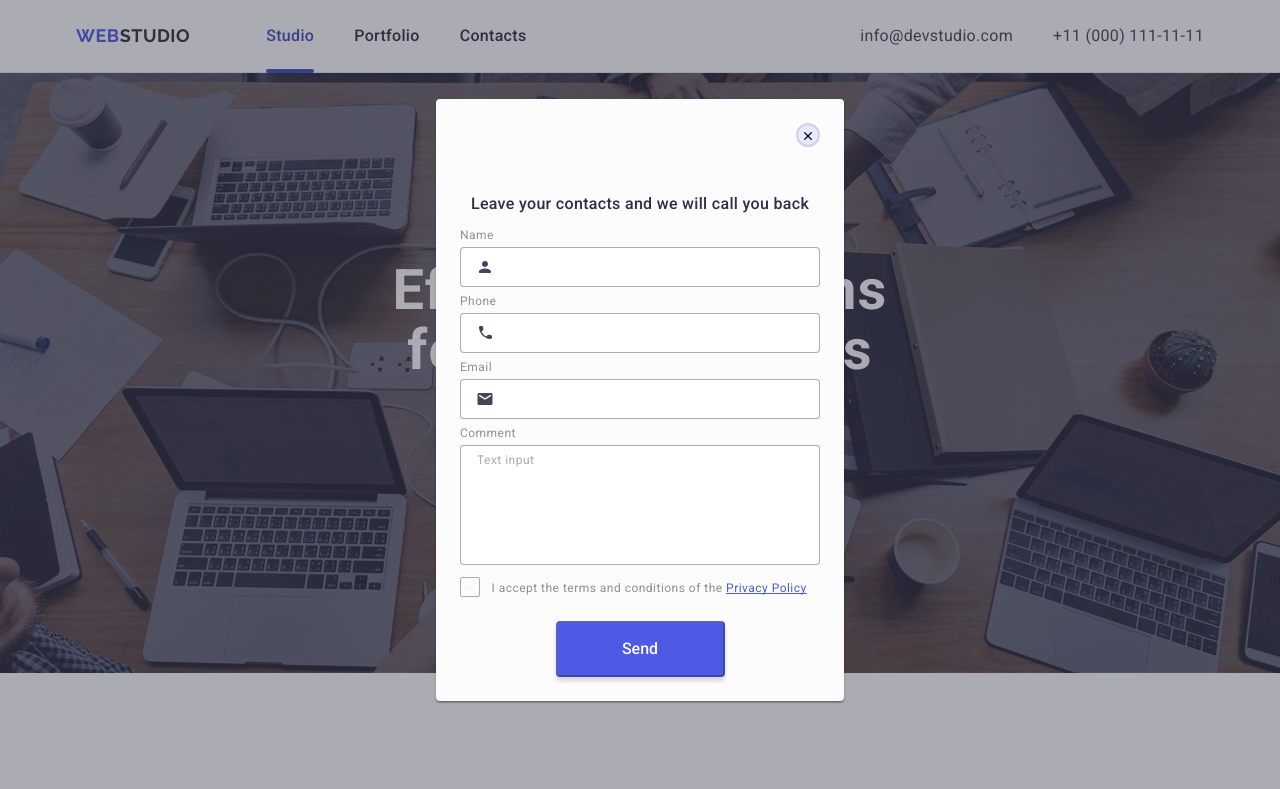
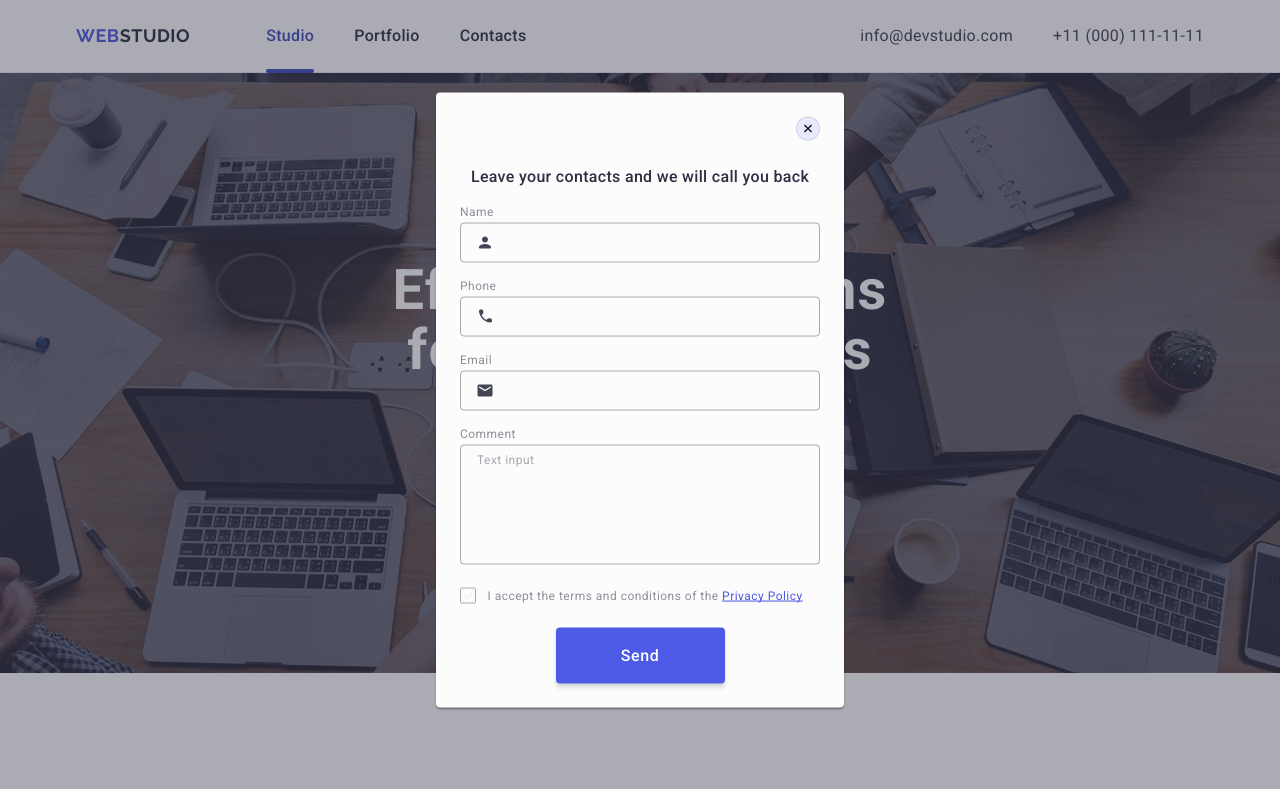
Before and after one commit to IHomov/goit-markup-hw-05, a plain HTML site: page index.html in a window 1280 px wide. Shown: the top 789 px of the page. Drawn offline with nearby package versions, Linux system fonts and the light colour scheme.

Commit message:
fix parameter

```diff
--- a/css/style.css
+++ b/css/style.css
@@ -524,6 +524,10 @@ h2 {
   margin-left: auto;
 }
 .subscribe-input {
+  font-size: 12px;
+  line-height: 2;
+  letter-spacing: 0.04em;
+  color: #ffffff;
   outline: none;
   padding: 8px 16px;
   background-color: transparent;
@@ -538,18 +542,25 @@ h2 {
   font-size: 12px;
   line-height: 2%;
   letter-spacing: 0.04em;
-  color: #fff;
+  color: #ffffff;
 }
 .btn-footer {
   display: inline-flex;
+  align-items: center;
+  justify-content: center;
+  font-weight: 500;
+  line-height: 1.5;
+  letter-spacing: 0.04em;
+  cursor: pointer;
   border-radius: 4px;
   padding-right: 24px;
   padding-left: 24px;
   width: 165px;
   height: 40px;
+  min-width: 165px;
   background: #4d5ae5;
   color: #ffffff;
-  align-items: center;
+
   gap: 16px;
 }
 .btn-footer:hover {
@@ -557,6 +568,7 @@ h2 {
 }
 .footer-btn-icon {
   fill: #ffffff;
+  margin-left: 16px;
 }
 .footer-form {
   display: flex;
@@ -601,7 +613,7 @@ h2 {
   max-width: 408px;
   width: 100%;
   min-height: 584px;
-  padding: 24px;
+  padding: 72px 24px 24px 24px;
   box-shadow: 0 1px 1px 0 rgba(0, 0, 0, 0.14), 0 1px 3px 0 rgba(0, 0, 0, 0.12),
     0 2px 1px 0 rgba(0, 0, 0, 0.2);
   background-color: #fcfcfc;
@@ -617,20 +629,26 @@ h2 {
   transform: translate(-50%, -50%) scale(1.5);
 }
 .modal-btn {
+  display: flex;
+  align-items: center;
+  justify-content: center;
   position: absolute;
   top: 24px;
   right: 24px;
   width: 24px;
   height: 24px;
-  border-radius: 100%;
+  border-radius: 50%;
+  border: 1px solid rgba(0, 0, 0, 0.1);
   background-color: #e7e9fc;
-  border: 2px solid rgba(0, 0, 0, 0.1);
-  transition: var(--anim-fast);
+  cursor: pointer;
+  transition: background-color 250ms cubic-bezier(0.4, 0, 0.2, 1),
+    border 250ms cubic-bezier(0.4, 0, 0.2, 1);
 }
 .modal-btn:hover,
 .modal-btn:focus {
   color: #404bbf;
   border-color: none;
+  border: none;
 }
 .modal-btn:hover .modal-btn-icon,
 .modal-btn:focus .modal-btn-icon {
@@ -643,23 +661,22 @@ h2 {
 .modal-caption {
   font-weight: 500;
   font-size: 16px;
-  line-height: 1, 5;
+  line-height: 1.5;
   letter-spacing: 0.02em;
   text-align: center;
   color: #2e2f42;
   margin-bottom: 16px;
-  margin-top: 72px;
 }
 
 .modal-form-box {
-  margin-bottom: 8px;
+  margin-bottom: 16px;
 }
 .modal-form-label {
   display: block;
   margin-bottom: 4px;
   font-weight: 400;
   font-size: 12px;
-  line-height: 1, 17;
+  line-height: 1.17;
   letter-spacing: 0.04em;
   color: #8e8f99;
 }
@@ -671,10 +688,11 @@ h2 {
   padding: 16px 38px;
   border: 1px solid rgba(46, 47, 66, 0.4);
   outline: transparent;
+  background-color: transparent;
   border-radius: 4px;
   width: 100%;
   height: 40px;
-  transition: var(--anim-fast);
+  transition: border-color 250ms cubic-bezier(0.4, 0, 0.2, 1);
   transition-property: border-color;
 }
 .modal-form-input:focus {
@@ -688,7 +706,7 @@ h2 {
   transform: translateY(-50%);
 
   fill: currentColor;
-  transition: var(--anim-fast);
+  transition: fill 250ms cubic-bezier(0.4, 0, 0.2, 1);
   transition-property: fill;
 }
 .modal-form-input:focus + .modal-form-icon {
@@ -703,12 +721,12 @@ h2 {
   font-size: 12px;
   line-height: 1, 17;
   letter-spacing: 0.04em;
-
+  background-color: transparent;
   border: 1px solid rgba(46, 47, 66, 0.4);
   outline: transparent;
   border-radius: 4px;
   resize: none;
-  transition: var(--anim-fast);
+  transition: border-color 250ms cubic-bezier(0.4, 0, 0.2, 1);
   transition-property: border-color;
 }
 .modal-form-message:focus {
@@ -723,7 +741,7 @@ h2 {
 
 .modal-form-agreement-field {
   font-size: 12px;
-  line-height: 1, 17;
+  line-height: 1.17;
   letter-spacing: 0.04em;
   color: #8e8f99;
 }
@@ -731,13 +749,16 @@ h2 {
   display: inline-flex;
   align-items: center;
   justify-content: center;
-  width: 20px;
-  height: 20px;
+  width: 16px;
+  height: 16px;
   margin-right: 8px;
   border-radius: 2px;
   border: 1px solid rgba(46, 47, 66, 0.4);
-  transition: var(--anim-fast);
-  transition-property: border-color, background-color;
+  transition: background-color 250ms cubic-bezier(0.4, 0, 0.2, 1),
+    border 250ms cubic-bezier(0.4, 0, 0.2, 1),
+    fill 250ms cubic-bezier(0.4, 0, 0.2, 1);
+  transition-property: background-color, border, fill;
+  fill: transparent;
 
   cursor: pointer;
 }
@@ -746,6 +767,8 @@ h2 {
   > .modal-form-agreement-checkbox {
   border-color: transparent;
   background-color: #404bbf;
+  border: none;
+  fill: #f4f4fd;
 }
 
 .modal-form-agreement-link {
@@ -761,11 +784,18 @@ h2 {
   padding: 16px 32px;
   width: 169px;
   height: 56px;
+  min-width: 169px;
+  line-height: 1.5;
+  letter-spacing: 0.04em;
   box-shadow: 0 4px 4px 0 rgba(0, 0, 0, 0.15);
   background: #4d5ae5;
   color: #fff;
   text-align: center;
   font-weight: 500;
+  cursor: pointer;
+  border: none;
+  transition: background-color 250ms cubic-bezier(0.4, 0, 0.2, 1);
+  transition-property: background-color;
 }
 .btn-accent:hover {
   box-shadow: 0 4px 4px 0 rgba(0, 0, 0, 0.15);
--- a/index.html
+++ b/index.html
@@ -519,8 +519,8 @@
               <input
                 class="subscribe-input"
                 type="email"
-                name="email_footer"
-                id="email_footer"
+                name="email-footer"
+                id="email-footer"
                 required
                 minlength="2"
                 placeholder="E-mail"
@@ -557,13 +557,13 @@
 
         <form class="modal-form" name="review_form">
           <div class="modal-form-box">
-            <label class="modal-form-label" for="user_name">Name</label>
+            <label class="modal-form-label" for="user-name">Name</label>
             <div class="modal-form-field">
               <input
                 class="modal-form-input"
                 type="text"
-                name="user_name"
-                id="user_name"
+                name="user-name"
+                id="user-name"
                 required
                 minlength="2"
                 placeholder=" "
@@ -604,11 +604,11 @@
           </div>
 
           <div class="modal-form-box">
-            <label class="modal-form-label" for="user_message">Comment</label>
+            <label class="modal-form-label" for="user-comment">Comment</label>
             <textarea
               class="modal-form-message"
-              name="user_message"
-              id="user_message"
+              name="user-comment"
+              id="user-comment"
               placeholder="Text input"
               minlength="20"
               maxlength="2000"
@@ -619,12 +619,14 @@
             <input
               class="checkbox visually-hidden"
               type="checkbox"
-              name="user_agreement"
-              id="user_agreement"
+              id="user-privacy"
+              value="true"
+              name="user-privacy"
+              for="user-privacy"
             />
             <label class="modal-form-agreement-field" for="user_agreement">
               <span class="modal-form-agreement-checkbox">
-                <svg class="modal-form-agreement-icon" width="10" height="10">
+                <svg class="modal-form-agreement-icon" width="10" height="8">
                   <use href="./images/icons.svg#icon-Vector"></use>
                 </svg>
               </span>
```
